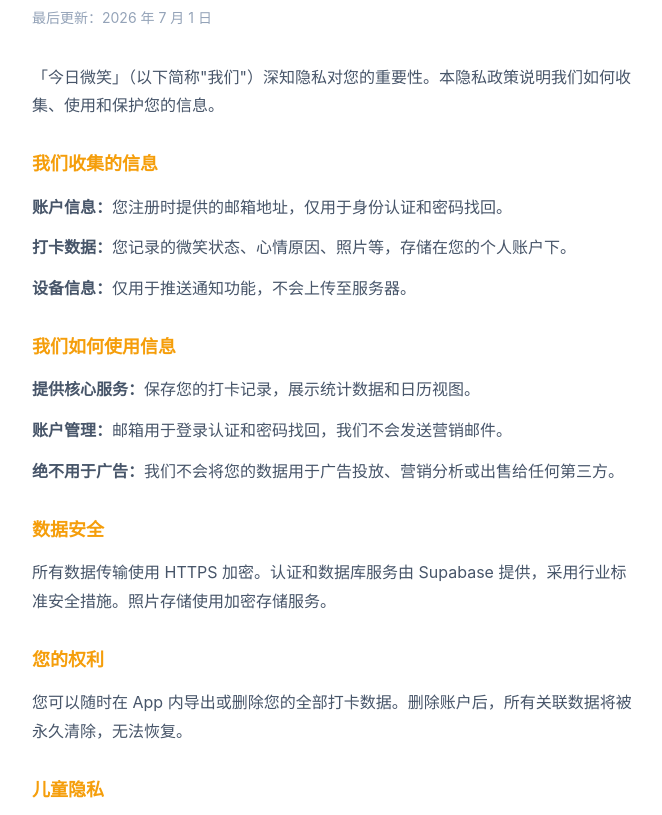
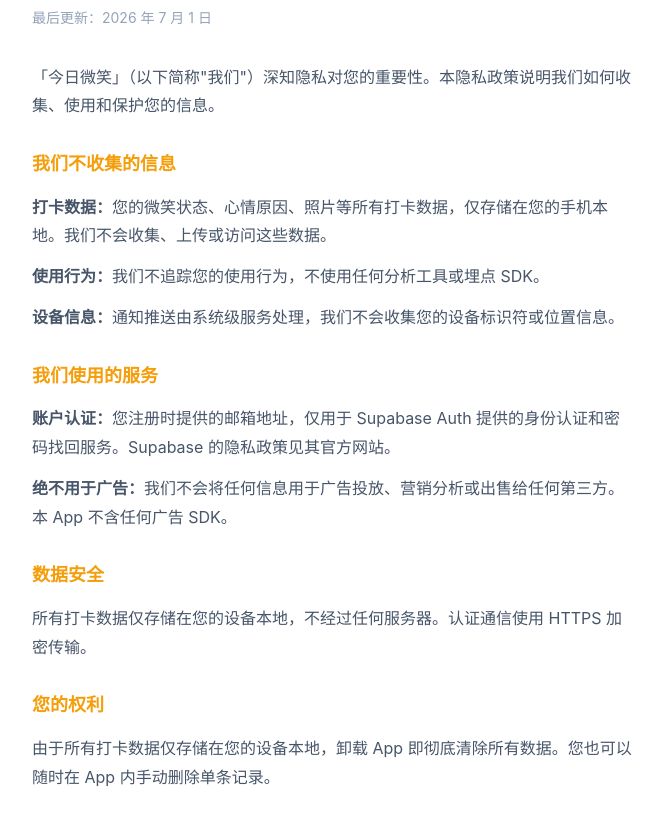
Before and after one commit to Darinyazanr/smile-app, a website: page docs/privacy/index.html in a window 1280 px wide. Shown: the part 133-948 px from the top of the page, without its empty margins (308-970 px from the left). Drawn offline with Linux system fonts and the light colour scheme.

Commit message:
docs: 明确数据纯本地存储 - 隐私政策+App Store文案对齐

```diff
--- a/docs/privacy/index.html
+++ b/docs/privacy/index.html
@@ -62,24 +62,23 @@
 
     <p>「今日微笑」（以下简称"我们"）深知隐私对您的重要性。本隐私政策说明我们如何收集、使用和保护您的信息。</p>
 
-    <h2>我们收集的信息</h2>
-    <p><strong>账户信息：</strong>您注册时提供的邮箱地址，仅用于身份认证和密码找回。</p>
-    <p><strong>打卡数据：</strong>您记录的微笑状态、心情原因、照片等，存储在您的个人账户下。</p>
-    <p><strong>设备信息：</strong>仅用于推送通知功能，不会上传至服务器。</p>
+    <h2>我们不收集的信息</h2>
+    <p><strong>打卡数据：</strong>您的微笑状态、心情原因、照片等所有打卡数据，仅存储在您的手机本地。我们不会收集、上传或访问这些数据。</p>
+    <p><strong>使用行为：</strong>我们不追踪您的使用行为，不使用任何分析工具或埋点 SDK。</p>
+    <p><strong>设备信息：</strong>通知推送由系统级服务处理，我们不会收集您的设备标识符或位置信息。</p>
 
-    <h2>我们如何使用信息</h2>
-    <p><strong>提供核心服务：</strong>保存您的打卡记录，展示统计数据和日历视图。</p>
-    <p><strong>账户管理：</strong>邮箱用于登录认证和密码找回，我们不会发送营销邮件。</p>
-    <p><strong>绝不用于广告：</strong>我们不会将您的数据用于广告投放、营销分析或出售给任何第三方。</p>
+    <h2>我们使用的服务</h2>
+    <p><strong>账户认证：</strong>您注册时提供的邮箱地址，仅用于 Supabase Auth 提供的身份认证和密码找回服务。Supabase 的隐私政策见其官方网站。</p>
+    <p><strong>绝不用于广告：</strong>我们不会将任何信息用于广告投放、营销分析或出售给任何第三方。本 App 不含任何广告 SDK。</p>
 
     <h2>数据安全</h2>
-    <p>所有数据传输使用 HTTPS 加密。认证和数据库服务由 Supabase 提供，采用行业标准安全措施。照片存储使用加密存储服务。</p>
+    <p>所有打卡数据仅存储在您的设备本地，不经过任何服务器。认证通信使用 HTTPS 加密传输。</p>
 
     <h2>您的权利</h2>
-    <p>您可以随时在 App 内导出或删除您的全部打卡数据。删除账户后，所有关联数据将被永久清除，无法恢复。</p>
+    <p>由于所有打卡数据仅存储在您的设备本地，卸载 App 即彻底清除所有数据。您也可以随时在 App 内手动删除单条记录。</p>
 
     <h2>儿童隐私</h2>
-    <p>本 App 不针对 13 岁以下儿童，我们不会故意收集儿童的个人信息。</p>
+    <p>本 App 不针对 13 岁以下儿童。我们不收集任何用户的个人信息，因此也不涉及儿童隐私数据问题。</p>
 
     <h2>政策更新</h2>
     <p>本隐私政策可能不时更新，重大变更会通过 App 内通知告知您。</p>
```
Also changed, not shown: docs/app-store-listing.md (+2 -2 lines), 1 other file.
